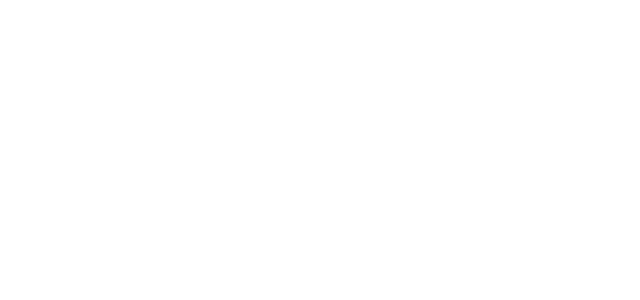
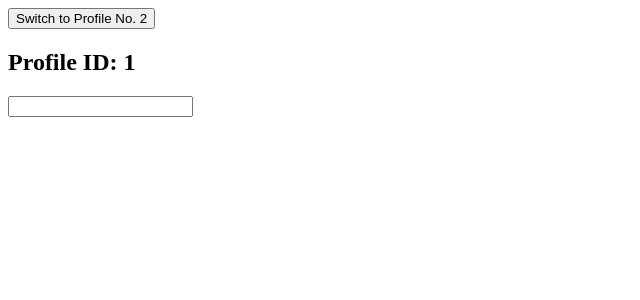
Before and after one commit to SuraiyaAkterTrishna/escape-hatches-advance-react, a React (Vite) app: page / in a window 1280 px wide. Shown: the top 300 px of the page, without its empty margins (0-640 px from the left). Built offline with nearby package versions, Linux system fonts and the light colour scheme.

Commit message:
avoid effect and use a key to resetting state on prop change

```diff
--- /dev/null
+++ b/components/Example2.jsx
@@ -0,0 +1,25 @@
+import { useState } from "react";
+
+export default function Example2({ userId }) {
+  const [comment, setComment] = useState("");
+
+  /* 🔴 Avoid: Resetting state on prop change in an Effect
+    useEffect(() => {
+     setComment("");
+    }, [userId]); */
+
+  return (
+    <div>
+      <h2>Profile ID: {userId}</h2>
+
+      <div>
+        <input
+          type="text"
+          value={comment}
+          onChange={(e) => setComment(e.target.value)}
+        />
+        <p style={{ backgroundColor: "lightcyan" }}>{comment}</p>
+      </div>
+    </div>
+  );
+}
--- a/src/App.jsx
+++ b/src/App.jsx
@@ -1,15 +1,24 @@
 /* eslint-disable no-unused-vars */
-import Comments from "../components/Comments"
-import Example1 from "../components/Example1"
-
+import { useState } from "react";
+import Comments from "../components/Comments";
+import Example1 from "../components/Example1";
+import Example2 from "../components/Example2";
 
 function App() {
+  const [userId, setUserId] = useState(1);
 
   return (
     <>
-     <Example1 />
+      {/* <Example1 /> */}
+
+      <div>
+        <button onClick={() => setUserId(userId === 1 ? 2 : 1)}>
+          Switch to Profile No. {userId === 1 ? 2 : 1}
+        </button>
+      </div>
+      <Example2 key={userId} userId={userId} />
     </>
-  )
+  );
 }
 
-export default App
+export default App;
```
